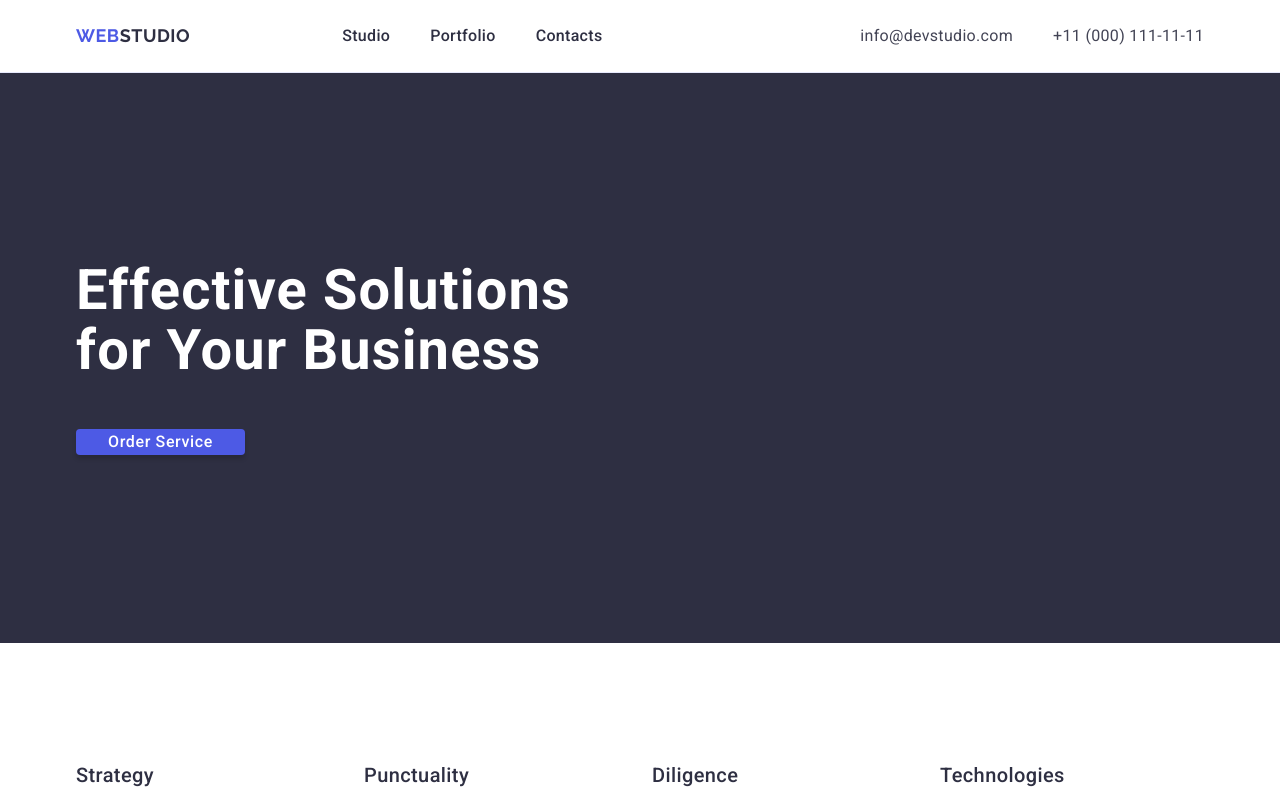
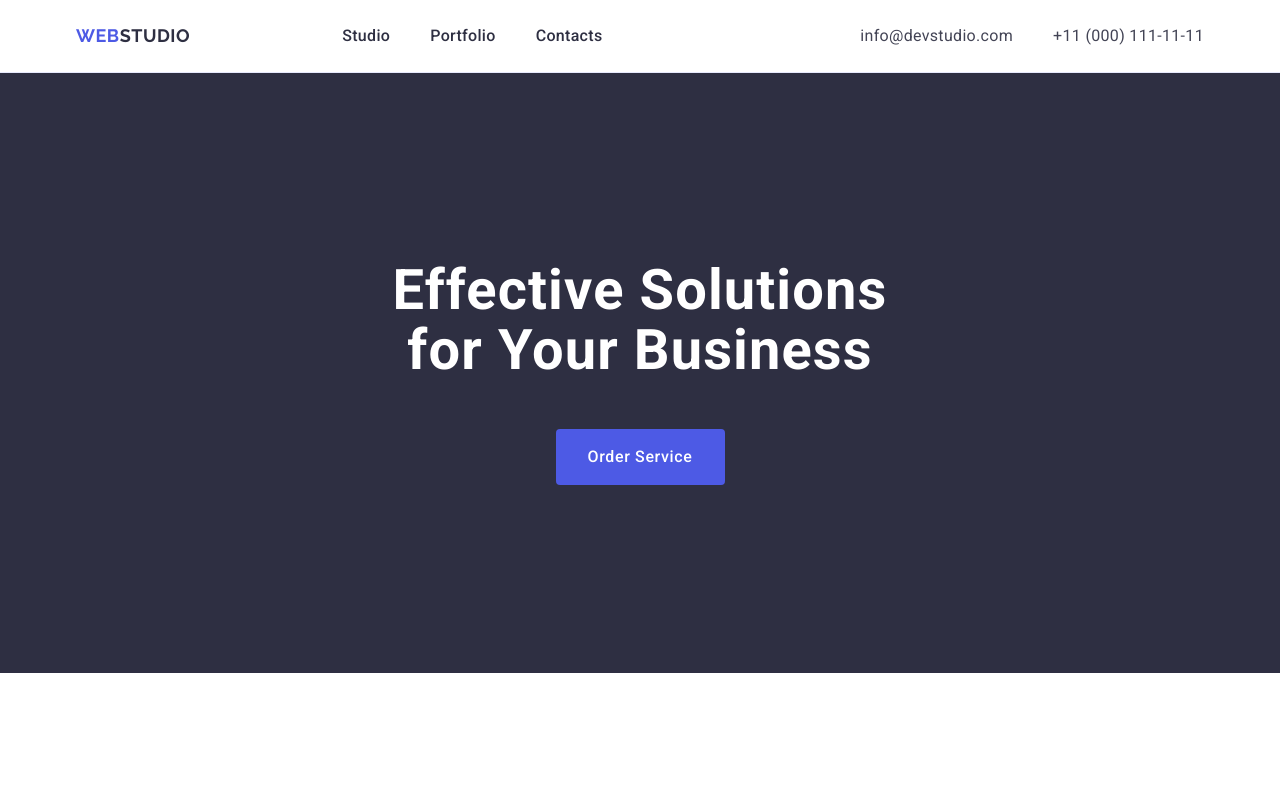
Before and after one commit to IT2202/goit-markup-hw-03, a plain HTML site: page index.html in a window 1280 px wide. Shown: the top 795 px of the page. Drawn offline with nearby package versions, Linux system fonts and the light colour scheme.

Commit message:
hw final

```diff
--- a/css/styles.css
+++ b/css/styles.css
@@ -126,32 +126,27 @@ margin-left: auto;
 
 .intro {
     background-color: #2E2F42;
+    padding-top: 188px;
+    padding-bottom: 188px;
+
 }
 
 .intro-container {
-padding-top: 188px;
-padding-bottom: 188px;
+    display: flex;
+        flex-direction: column;
+        align-items: center;
 }
 
 .intro-title {
     color: #FFF;
-        align-self: auto;
+        text-align: center;
         font-size: 56px;
         line-height: 1.07;
         letter-spacing: 0.02em;
         max-width: 496px;
+        margin: 0 auto;
         margin-bottom: 48px;
 }
-
-/* .intro-container-button {
-    background-color: #4D5AE5;
-    display: inline-flex;
-    padding: 16px 32px;
-    align-items: flex-start;
-    gap: 10px;
-    border-radius: 4px;
-    box-shadow: 0px 4px 4px 0px rgba(0, 0, 0, 0.15);
-} */
 
 .intro-button {
     color: #FFF;
@@ -160,13 +155,12 @@ padding-bottom: 188px;
         font-weight: 500;
         line-height: 1.5;
         letter-spacing: 0.04em;
-        display: block;
         min-width: 169px;
+        height: 56px;
         border: none;
         cursor: pointer;
         border-radius: 4px;
         background-color: #4D5AE5;
-        box-shadow: 0px 4px 4px 0px rgba(0, 0, 0, 0.15);
 }
 
 .intro-button:hover,
@@ -183,8 +177,14 @@ padding-bottom: 188px;
 }
 
 .visually-hidden {
-    position: fixed;
-    transform: scale(0);
+    position: absolute;
+    width: 1px;
+    height: 1px;
+    margin: -1px;
+    padding: 0;
+    overflow: hidden;
+    border: 0;
+    clip: rect(0 0 0 0);
 }
 
 .feature-list {
@@ -237,7 +237,6 @@ padding-bottom: 188px;
 .team-list {
     background-color: #F4F4FD;
     display: flex;
-    gap: 24px;
 }
 
 .team-item {
@@ -294,6 +293,7 @@ padding-bottom: 188px;
 .prodacts-list {
     display: flex;
     row-gap: 48px;
+    column-gap: 24px;
     flex-wrap: wrap;
     justify-content: space-between;
 }
@@ -307,7 +307,7 @@ padding-bottom: 188px;
 .prodacts-name {
     padding: 32px 16px;
     border: 1px solid #e7e9fc;
-
+    border-top: none;
 }
 
 .prodacts-image {
--- a/index.html
+++ b/index.html
@@ -41,9 +41,7 @@
         <section class="intro">
             <div class="container intro-container">
                 <h1 class="intro-title">Effective Solutions for Your Business</h1>
-                <!-- <div class="intro-container-button"> -->
-                    <button  class="intro-button">Order Service</button>
-                <!-- </div> -->
+                <button class="intro-button">Order Service</button>
             </div>
         </section>
 
@@ -184,7 +182,7 @@
 
     <footer class="footer">
         <div class="container">
-        <a class="header-logo" href="./index.html">Web<span class="footer-logo-studio">Studio</span></a>
+        <a class="footer-logo" href="./index.html">Web<span class="footer-logo-studio">Studio</span></a>
         <p class="footer-text">Increase the flow of customers and sales for your business with digital marketing &
             growth solutions.
         </p>
```
